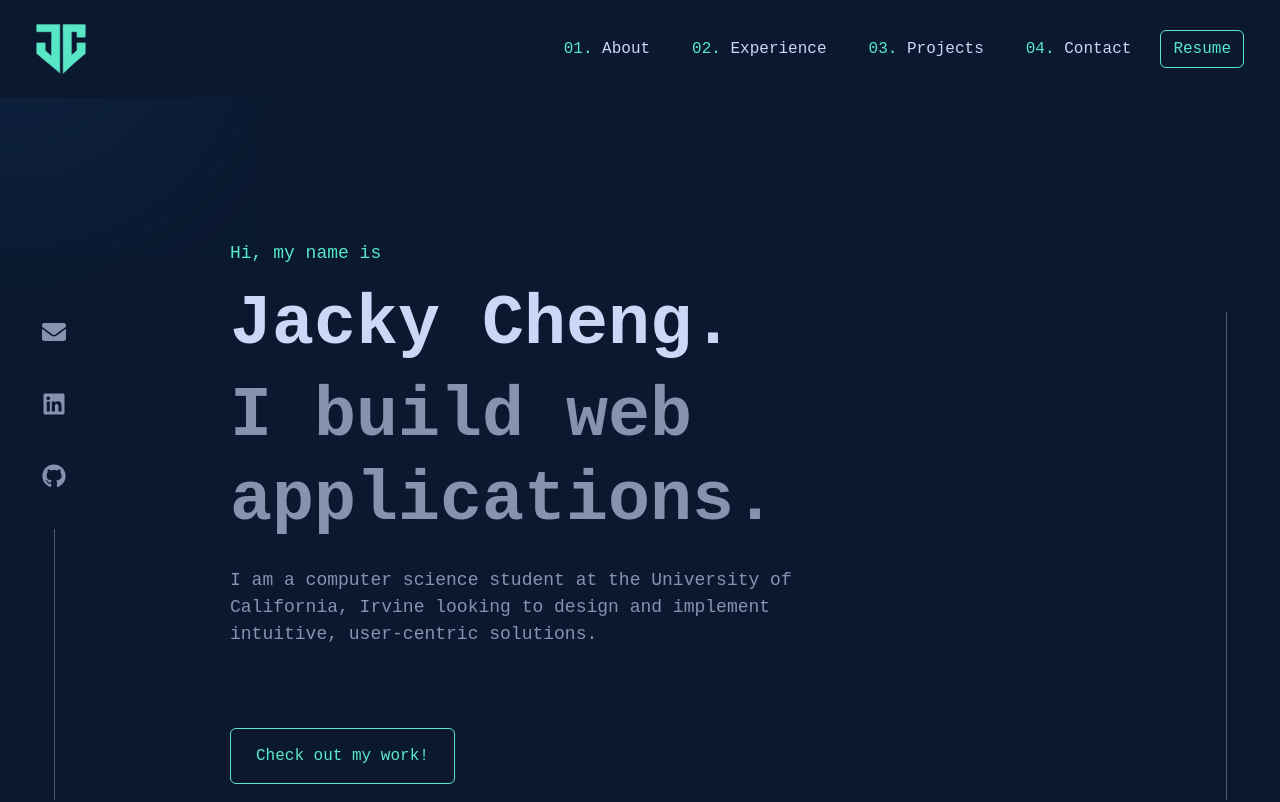
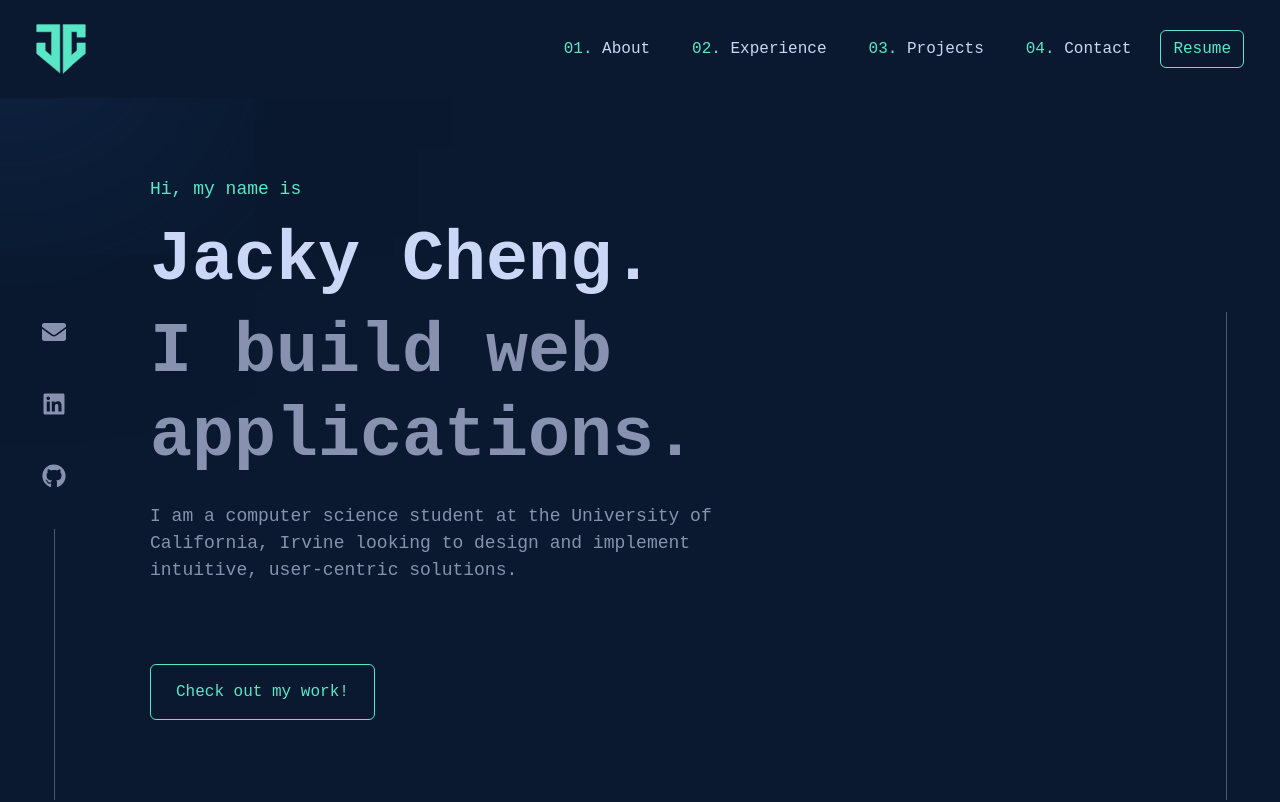
Before and after one commit to jacheng1/custom-website, a React (Vite) app: page / in a window 1280 px wide. Shown: the top 802 px of the page. Built offline with nearby package versions, Linux system fonts and the light colour scheme.

Commit message:
Adjust about section padding.

```diff
--- a/src/custom.scss
+++ b/src/custom.scss
@@ -122,11 +122,11 @@ body {
 }
 
 .p-7 {
-  padding: 10rem !important;
+  padding: 5rem !important;
 }
 
 .py-7 {
-  padding-top: 9rem !important;
+  padding-top: 5rem !important;
 }
 
 #hue-effect {
```
